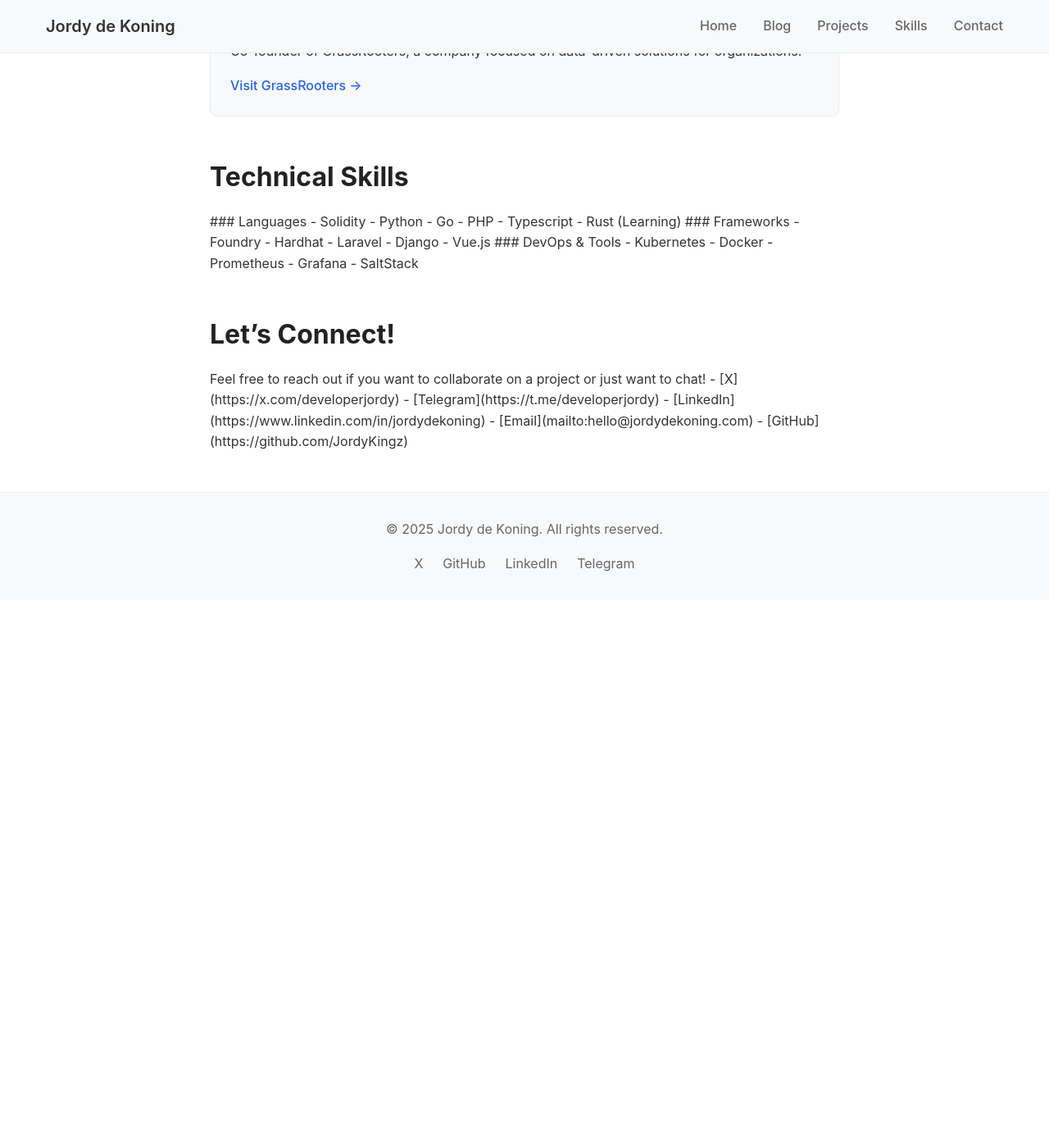
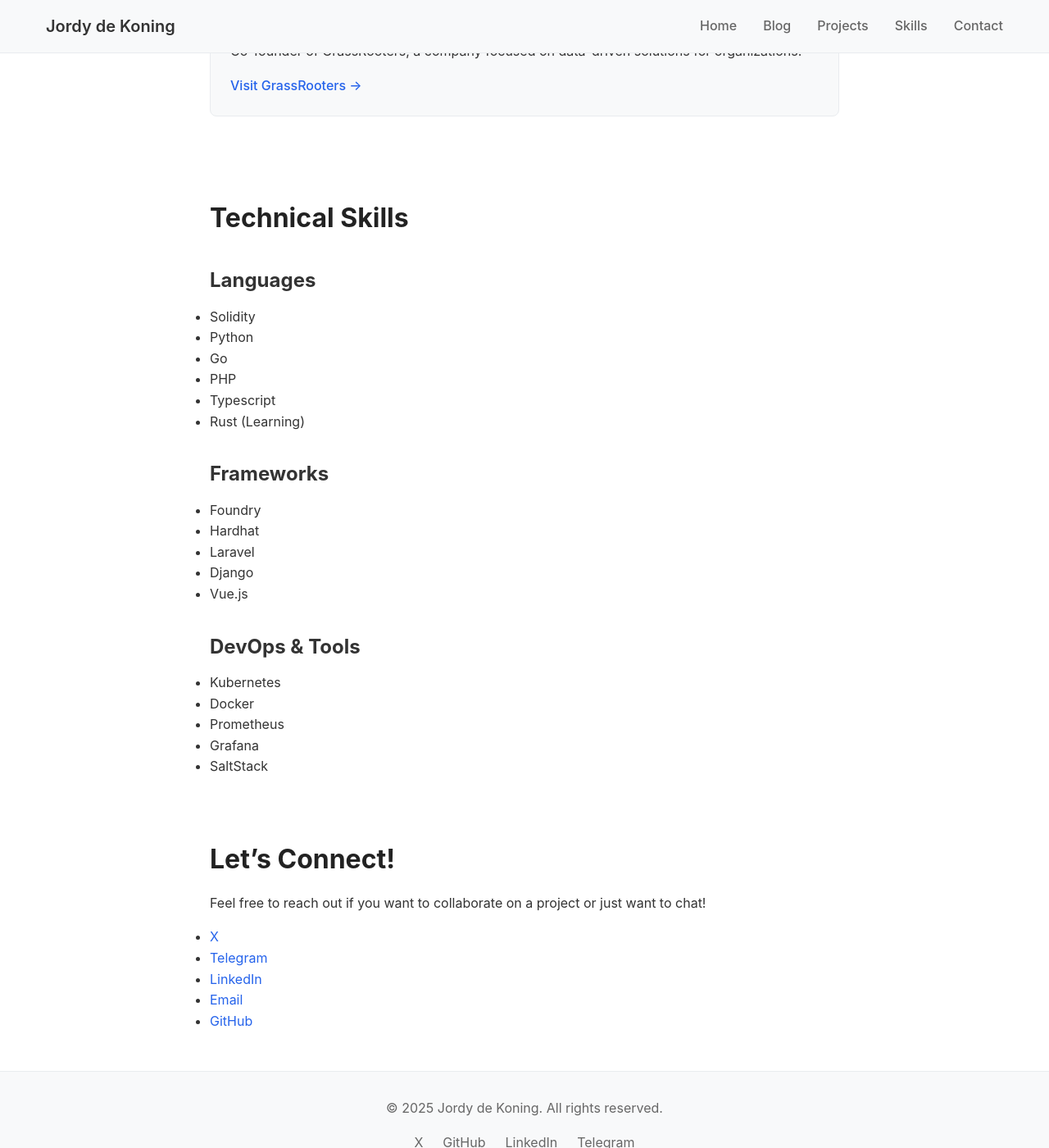
Before and after one commit to JordyKingz/jordykingz.github.io, a Jekyll site: the page built from index.md, in a window 1280 px wide and 1400 px high, scrolled down 2551 px. Shown: the whole window at 82% size. Built offline with Jekyll 4.4.1, drawn with Linux system fonts in a browser that asks for light colours; comment, search, counter and statistics services are not loaded; before the commit the page ends 3283 px from its top, so only the background shows below that.

Commit message:
updated index

```diff
--- a/index.md
+++ b/index.md
@@ -32,9 +32,10 @@
 
 </section>
 
+
+<section id="skills">&nbsp;</section>
+
 ## Technical Skills
-
-<section id="skills">
 
 ### Languages
 - Solidity
@@ -58,10 +59,9 @@
 - Grafana
 - SaltStack
 
-</section>
+<section id="contact">&nbsp;</section>
 
 ## Let's Connect!
-<section id="contact">
 
 Feel free to reach out if you want to collaborate on a project or just want to chat!
 
@@ -70,5 +70,3 @@
 - [LinkedIn](https://www.linkedin.com/in/{{ site.linkedin_username }})
 - [Email](mailto:{{ site.email }})
 - [GitHub](https://github.com/{{ site.github_username }})
-
-</section>
```
